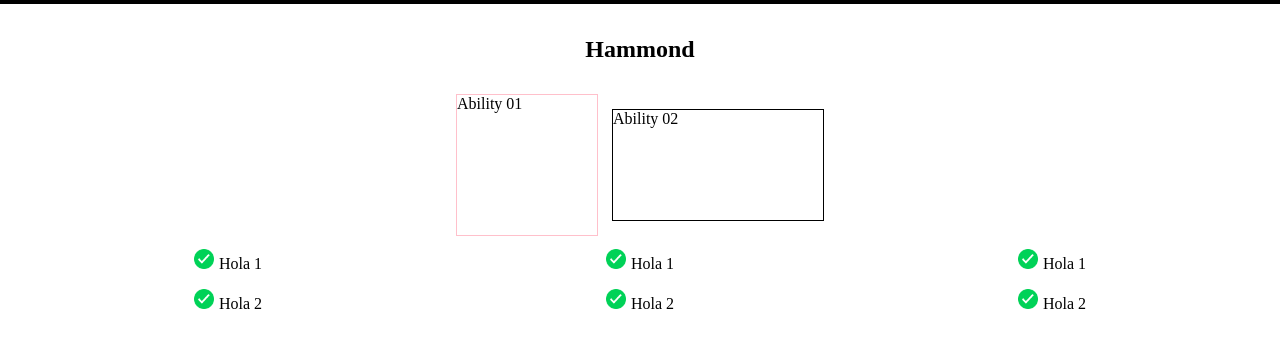
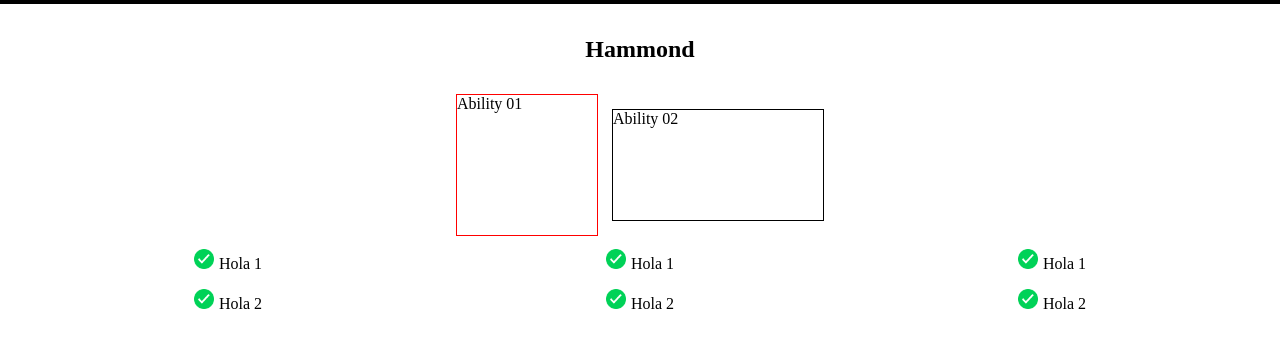
Before and after one commit to JuanYut/Bedu, a plain HTML site: page Ejercicio 01/index.html in a window 1280 px wide. Shown: the part 36-384 px from the top of the page. Drawn offline with Linux system fonts and the light colour scheme.

Commit message:
color rojo

```diff
--- a/Ejercicio 01/styles.css
+++ b/Ejercicio 01/styles.css
@@ -46,7 +46,7 @@
   height: 140px;
   width: 140px;
   /* border: 1px solid blue; */
-  border: 1px solid pink;
+  border: 1px solid red;
   place-self: start;
 }
 
```
